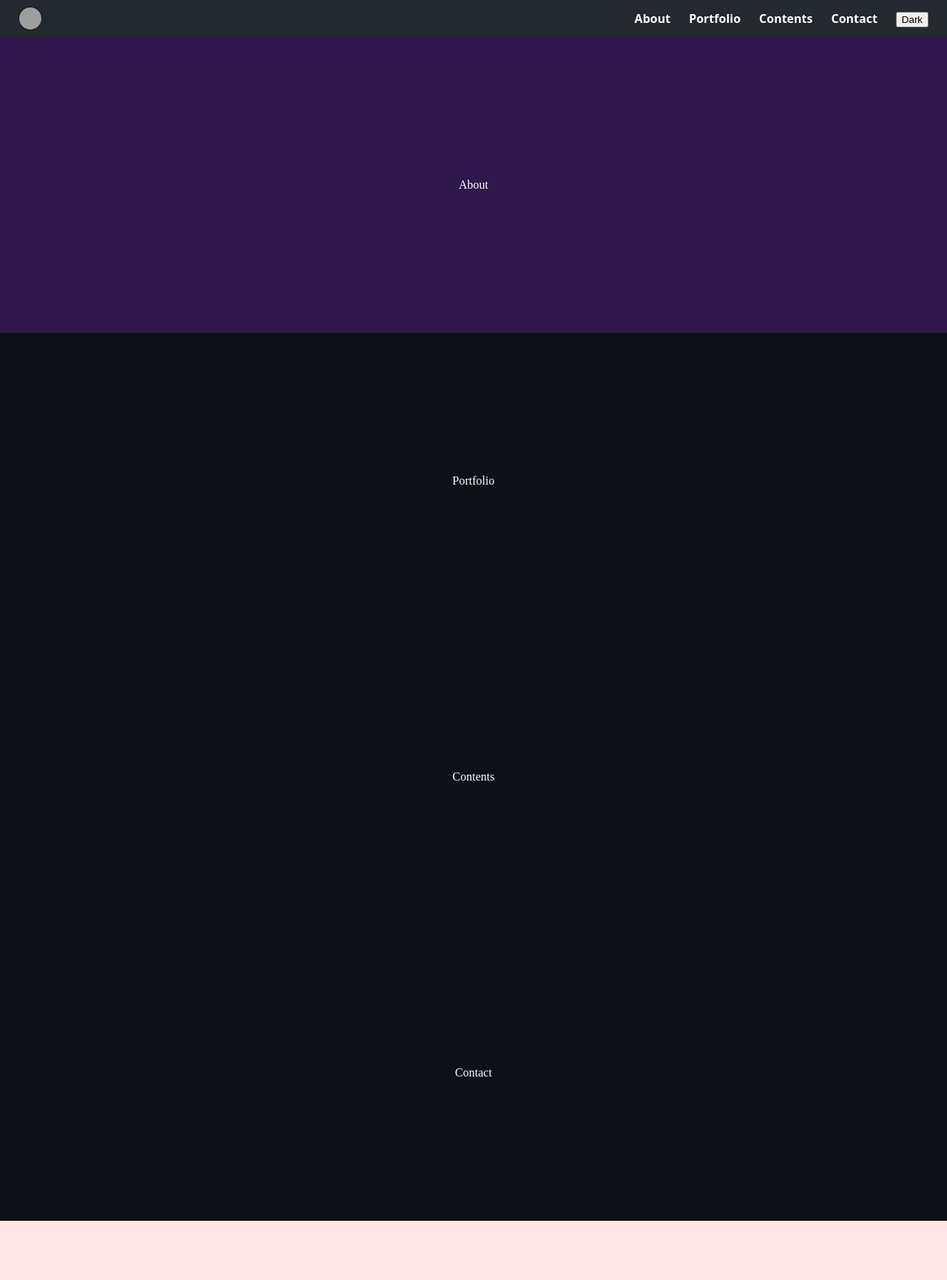
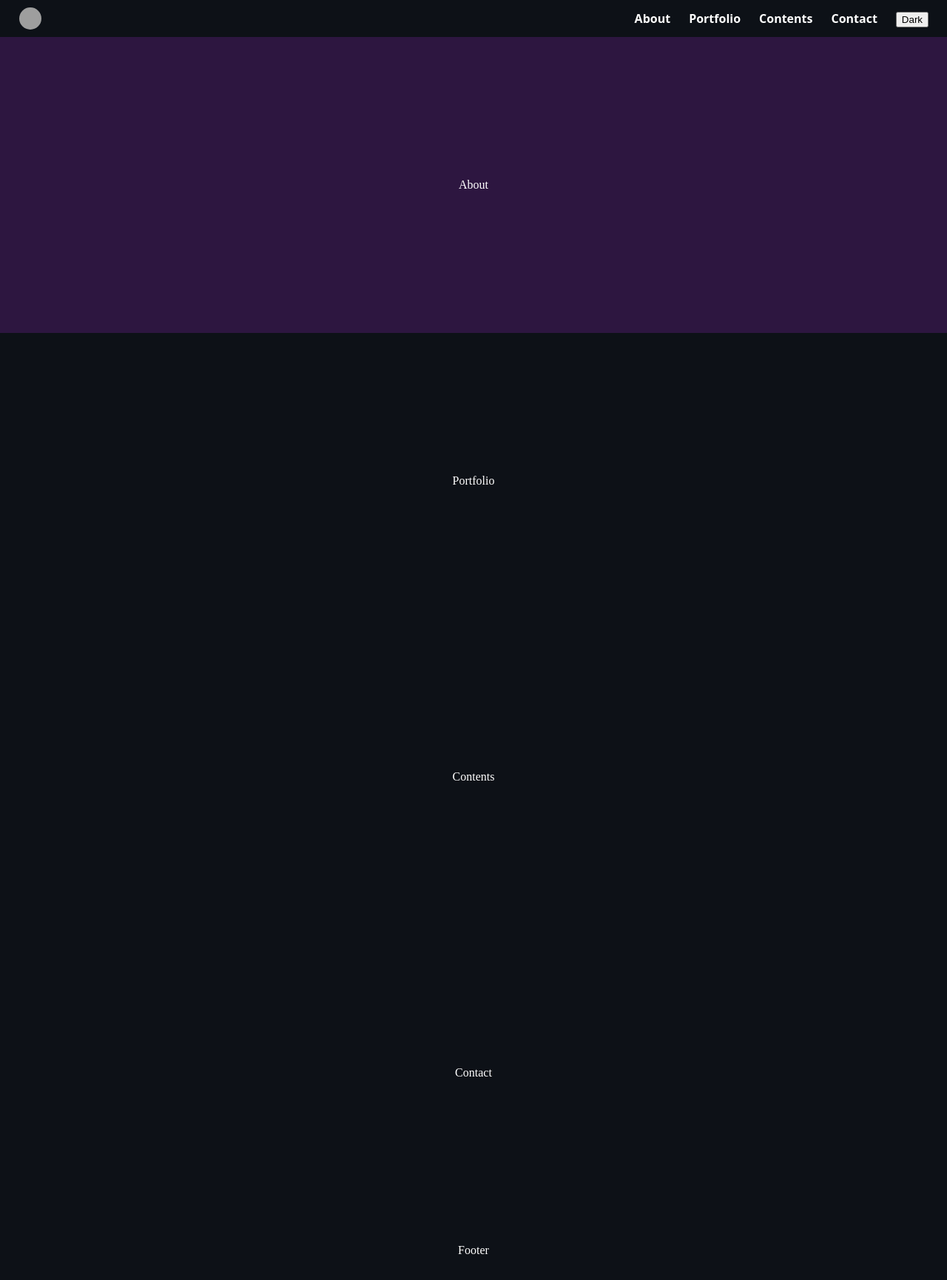
Before and after one commit to haharimoto/react-profile, a React (Vite) app: page / in a window 1280 px wide. Shown: the whole page at 74% size. Before the commit the page ends 1650 px from the top, so only its background shows below. Built offline with nearby package versions, Linux system fonts and the light colour scheme; grey boxes are pictures that could not be loaded.

Commit message:
added a footer

```diff
--- a/src/App.css
+++ b/src/App.css
@@ -14,7 +14,9 @@ header {
   align-items: center;
   height: 50px;
   padding: 0px 25px;
-  background-color: rgba(222, 255, 255, 0.1);
+  background: transparent;
+  /* background-color: rgba(222, 255, 255, 0.021); */
+  /* backdrop-filter: blur(10px); */
   font-family: system-ui, -apple-system, BlinkMacSystemFont, 'Segoe UI', Roboto, Oxygen, Ubuntu, Cantarell, 'Open Sans', 'Helvetica Neue', sans-serif;
   font-weight: bold;
 }
@@ -53,7 +55,7 @@ header {
   justify-content: center;
   align-items: center;
   height: 50vh;
-  background-color: rgba(137, 43, 226, 0.263);
+  background-color: rgba(177, 43, 226, 0.197);
 }
 
 .portfolio {
@@ -76,3 +78,10 @@ header {
   align-items: center;
   height: 50vh;
 }
+
+.footer {
+  display: flex;
+  justify-content: center;
+  align-items: center;
+  height: 10vh;
+}
--- a/src/App.jsx
+++ b/src/App.jsx
@@ -4,6 +4,7 @@ import About from './components/About'
 import Portfolio from './components/Portfolio'
 import Contents from './components/Contents'
 import Contact from './components/Contact'
+import Footer from './components/Footer'
 import { useDarkMode } from './components/Header'
 
 
@@ -23,6 +24,7 @@ function App() {
       <Portfolio />
       <Contents />
       <Contact />
+      <Footer />
     </div>
   )
 }
--- a/src/components/Footer.jsx
+++ b/src/components/Footer.jsx
@@ -0,0 +1,9 @@
+import React from 'react'
+
+function Footer() {
+  return (
+    <div className='footer'>Footer</div>
+  )
+}
+
+export default Footer
```
